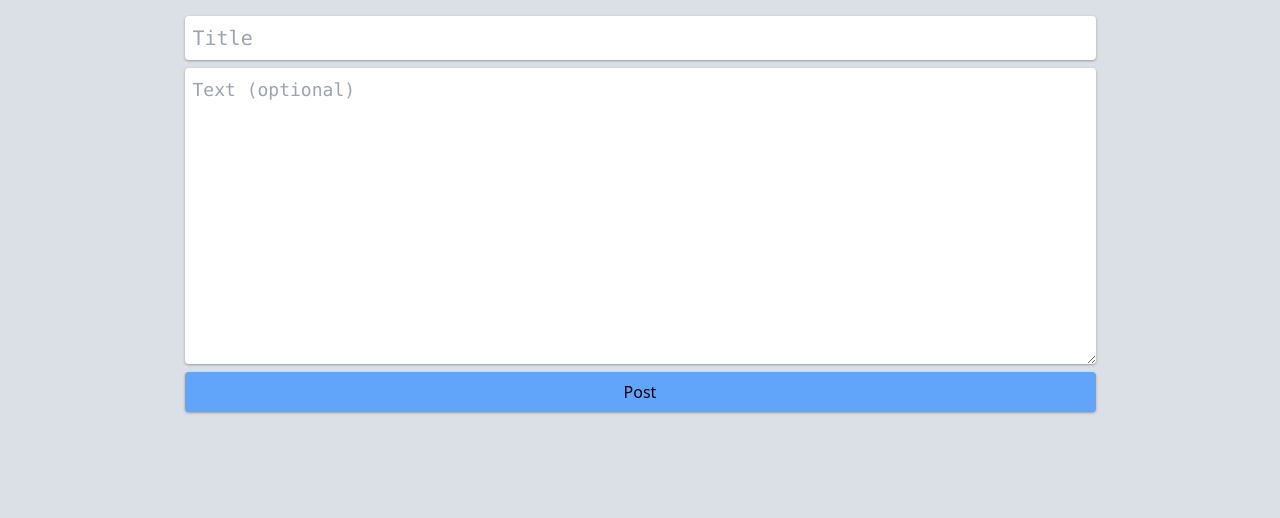
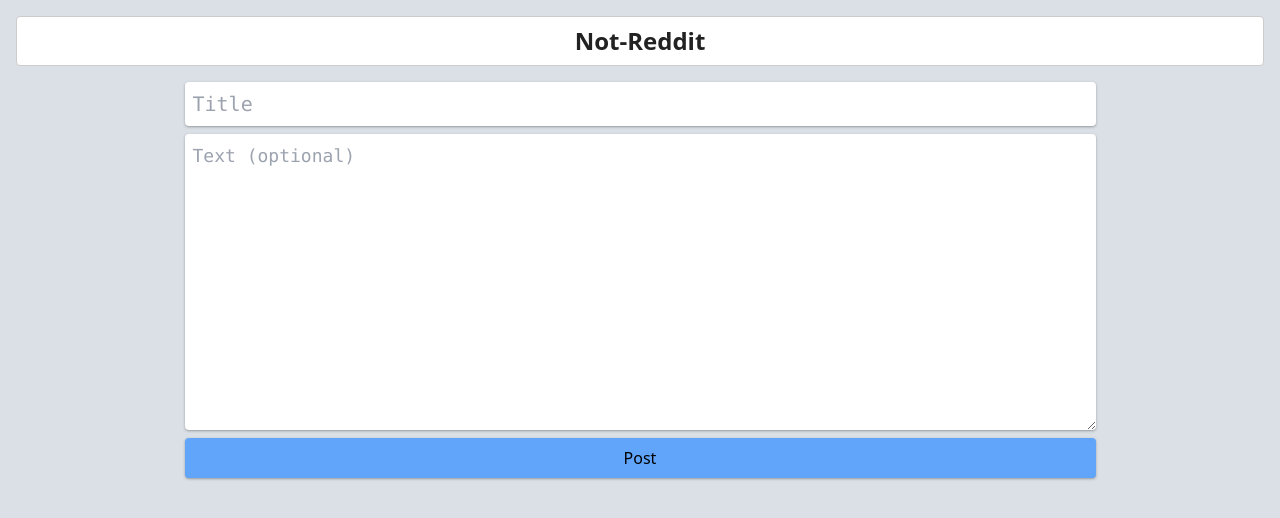
Before and after one commit to poximy/not-reddit, a Next.js app: page /post in a window 1280 px wide. Shown: the top 518 px of the page. Built offline with nearby package versions, Linux system fonts and the light colour scheme; no server answers.

Commit message:
Fix NavBar

```diff
--- a/app/components/body/NavBar.tsx
+++ b/app/components/body/NavBar.tsx
@@ -42,7 +42,7 @@ const NavBar: FC = () => {
 	}
 
 	return (
-		<div className='border-body dark-body rounded p-2'>
+		<div className='border-body dark-body w-full rounded p-2'>
 			<Link href='/'>
 				<a className='min-w-fit cursor-pointer'>
 					<p className='text-center text-2xl font-bold'>Not-Reddit</p>
--- a/pages/post/[id].tsx
+++ b/pages/post/[id].tsx
@@ -115,10 +115,10 @@ const PostID: NextPage<Props> = ({ post, comments }) => {
 					{post !== null ? post.title : 'Post not found'} - Not Reddit
 				</title>
 			</Head>
-			<div className='flex justify-center'>
+			<div className='flex flex-col items-center gap-4'>
 				{/* Parrent div so w-frac can work correctly */}
+				<NavBar />
 				<div className='transition-ease w-frac flex flex-col gap-4'>
-					<NavBar />
 					{post === null ? (
 						<p className='shadow-box round-2 bg-reddit-orange'>
 							Error post was not found
--- a/pages/post/index.tsx
+++ b/pages/post/index.tsx
@@ -1,3 +1,4 @@
+import NavBar from '@components/body/NavBar';
 import PostForm from '@components/Post/PostForm';
 import { NextPage } from 'next';
 import Head from 'next/head';
@@ -8,7 +9,8 @@ const Post: NextPage = () => {
 			<Head>
 				<title>Create Post - Not Reddit</title>
 			</Head>
-			<div className='flex flex-col items-center gap-2'>
+			<div className='flex flex-col items-center gap-4'>
+				<NavBar />
 				<PostForm />
 			</div>
 		</>
```
